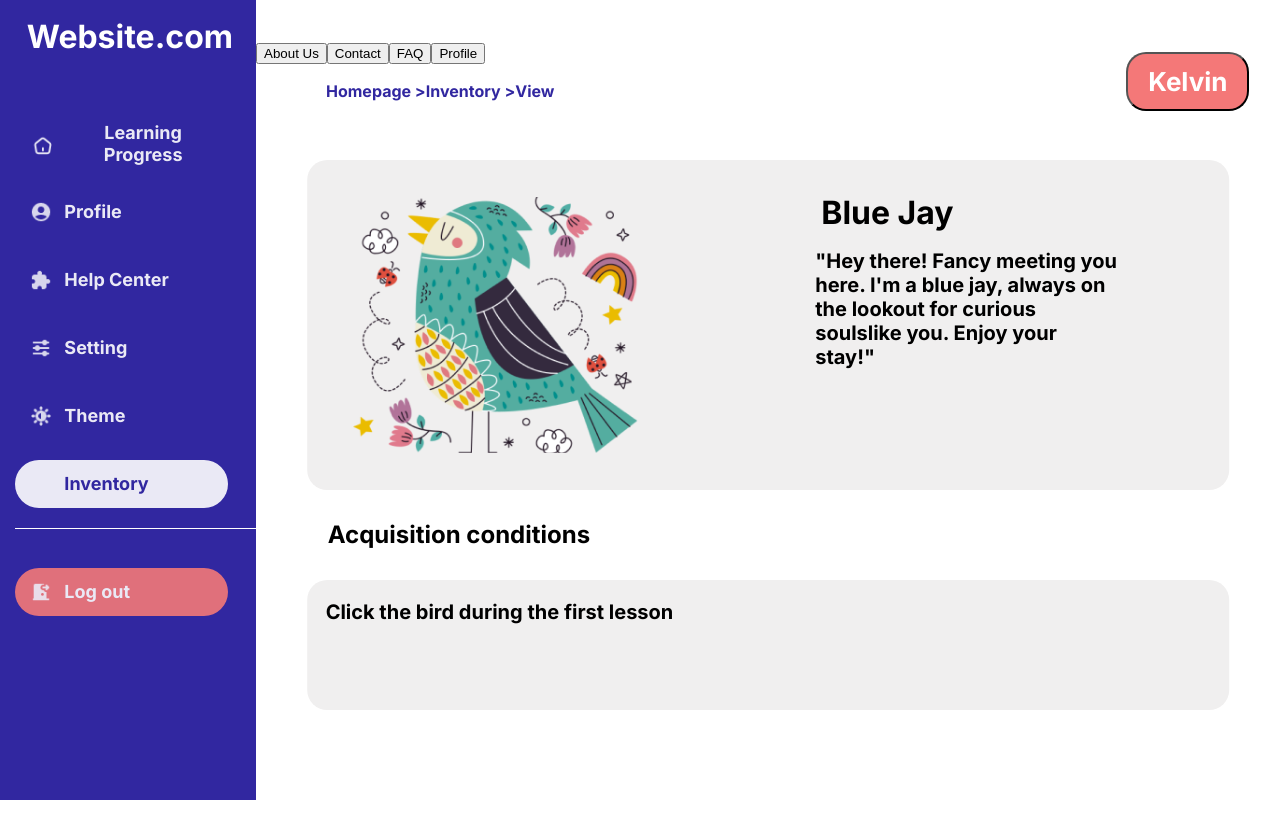
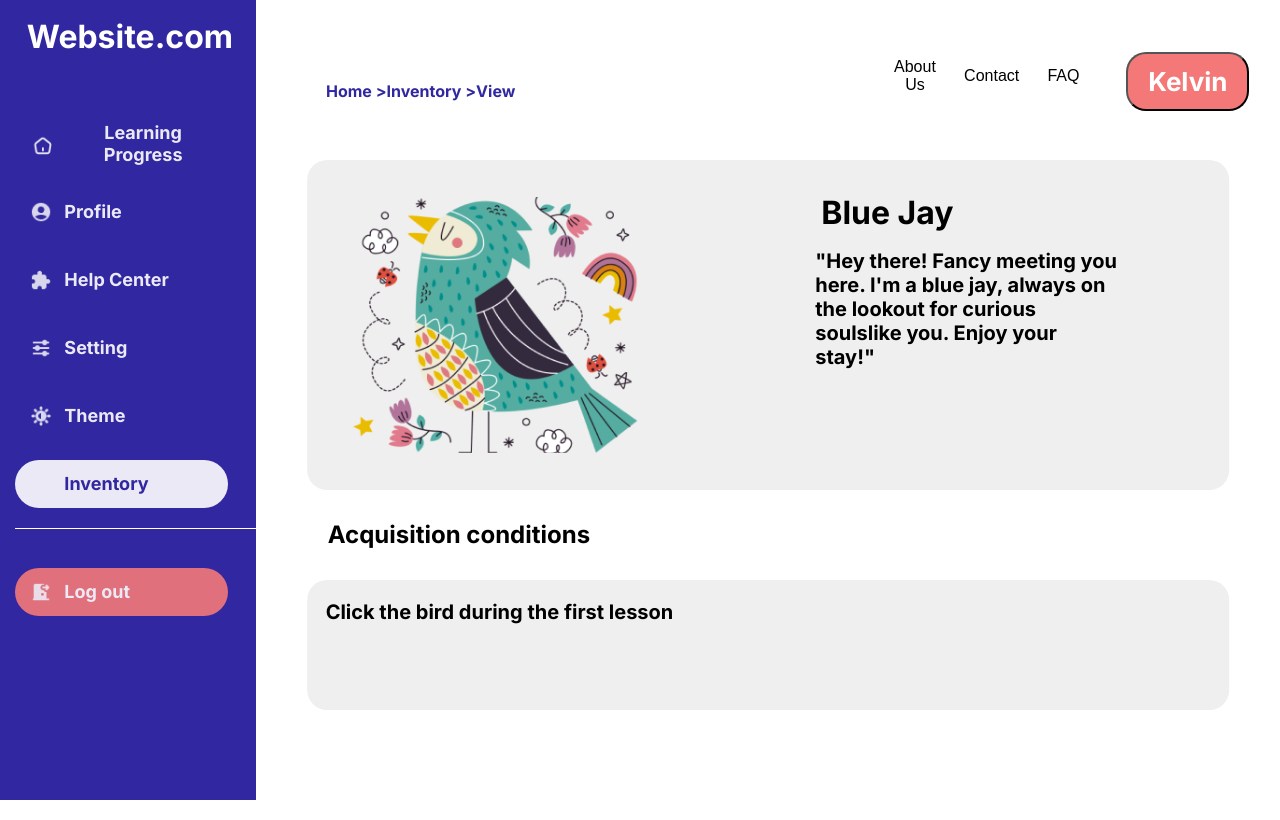
Before and after one commit to Networking-Platform/NetWhiz, a React (Create React App) app: page /inventory/view in a window 1280 px wide. Shown: the top 820 px of the page. Built offline with nearby package versions, Linux system fonts and the light colour scheme.

Commit message:
incorporated top bar

```diff
--- a/src/App.tsx
+++ b/src/App.tsx
@@ -94,9 +94,6 @@ function App() {
                                       />} />
         <Route path="/profile" element={<Profile
                                             ProfileHandler={toProfilePage}
-                                            aboutUsHandler={toAboutUsPage}
-                                            contactHandler={toContactPage}
-                                            FAQHandler={toFAQPage}
                                             getStartedHandler={goToLogin}
                                             InventoryHandler={toInventoryPage}
                                             backToHomeHandler={backToHome}
@@ -105,9 +102,6 @@ function App() {
                                           />} />
         <Route path="/inventory" element={<Inventory
                                               ProfileHandler={toProfilePage}
-                                              aboutUsHandler={toAboutUsPage}
-                                              contactHandler={toContactPage}
-                                              FAQHandler={toFAQPage}
                                               getStartedHandler={goToLogin}
                                               ViewHandler={toViewPage}
                                               InventoryHandler={toInventoryPage}
@@ -117,9 +111,6 @@ function App() {
                                             />} />
         <Route path="/inventory/view" element={<View
                                               ProfileHandler={toProfilePage}
-                                              aboutUsHandler={toAboutUsPage}
-                                              contactHandler={toContactPage}
-                                              FAQHandler={toFAQPage}
                                               getStartedHandler={goToLogin}
                                               ViewHandler={toViewPage}
                                               InventoryHandler={toInventoryPage}
@@ -129,9 +120,6 @@ function App() {
                                             />} />
         <Route path="/progress" element={<Progress
                                               ProfileHandler={toProfilePage}
-                                              aboutUsHandler={toAboutUsPage}
-                                              contactHandler={toContactPage}
-                                              FAQHandler={toFAQPage}
                                               getStartedHandler={goToLogin}
                                               InventoryHandler={toInventoryPage}
                                               ProgressHandler={toProgressPage}
@@ -140,9 +128,6 @@ function App() {
                                             />} />
         <Route path = "/settings" element={<Settings
                                               ProfileHandler={toProfilePage}
-                                              aboutUsHandler={toAboutUsPage}
-                                              contactHandler={toContactPage}
-                                              FAQHandler={toFAQPage}
                                               getStartedHandler={goToLogin}
                                               InventoryHandler={toInventoryPage}
                                               ProgressHandler={toProgressPage}
--- a/src/Components/Inventory.tsx
+++ b/src/Components/Inventory.tsx
@@ -5,12 +5,10 @@ import collection_icon from '../Images/collection_icon.png'
 import blue_jay from '../Images/BlueJay.png'
 import uncollected_parrot from '../Images/Uncollected_Parrot.png'
 import NavigationBar from './utils/BlueNavBar'
+import Navigation from './utils/Navigation';
 
 interface Props {
     getStartedHandler: () => void;
-    aboutUsHandler: () => void;
-    contactHandler: () => void;
-    FAQHandler: () => void;
     ProfileHandler: () => void;
     ProgressHandler: () => void;
     ViewHandler: () => void;
@@ -21,9 +19,6 @@ interface Props {
 
 function Inventory({ProfileHandler,
                     getStartedHandler,
-                    aboutUsHandler,
-                    contactHandler,
-                    FAQHandler,
                     ProgressHandler,
                     InventoryHandler,
                     ViewHandler,
@@ -41,17 +36,14 @@ function Inventory({ProfileHandler,
             />;
 
             <div className="white-half" style={{ width: '80%', height: '100%', backgroundColor: 'white', position: 'absolute', left: '20%' }}>
-                <div className="page-title">
-                    <span id="page-title-button" onClick={backToHomeHandler}>Homepage {'>'} </span>
-                    <span id="page-title-button" onClick={InventoryHandler}> Inventory </span>
-                </div>
-                <div id="top-buttons">
-                    <button className="info-button" onClick={aboutUsHandler}> About Us </button>
-                    <button className="info-button" onClick={contactHandler}> Contact </button>
-                    <button className="info-button" onClick={FAQHandler}> FAQ </button>
-                    <button className="info-button" onClick={ProfileHandler}> Profile </button>
-                </div>
-                <button id = "red-name-button">Kelvin</button>
+                <Navigation
+                    username="Kelvin"
+                    redirects={
+                        [
+                            { page_name: 'Home', page_handler: backToHomeHandler },
+                            { page_name: 'Inventory', page_handler: InventoryHandler }
+                        ]}
+                />
                 <div id="top-area">
                     <div id="inventory-title2"> My Collections</div>
                     <div id="collection-progress">
--- a/src/Components/Profile.tsx
+++ b/src/Components/Profile.tsx
@@ -3,12 +3,10 @@ import '../Styles/Sidebar.css'
 import '../Styles/Profile.modules.css';
 import edit_icon from '../Images/Edit_icon.png'
 import NavigationBar from './utils/BlueNavBar'
+import Navigation from './utils/Navigation';
 
 interface Props {
     getStartedHandler: () => void;
-    aboutUsHandler: () => void;
-    contactHandler: () => void;
-    FAQHandler: () => void;
     ProfileHandler: () => void;
     InventoryHandler: () => void;
     ProgressHandler: () => void;
@@ -18,9 +16,6 @@ interface Props {
 
 function Profile({ProfileHandler,
                     getStartedHandler,
-                    aboutUsHandler,
-                    contactHandler,
-                    FAQHandler,
                     InventoryHandler,
                     ProgressHandler,
                     backToHomeHandler,
@@ -38,6 +33,14 @@ function Profile({ProfileHandler,
             />;
 
             <div className="white-half" style={{ width: '80%', height: '100%', backgroundColor: 'white', position: 'absolute', left: '20%' }}>
+                <Navigation
+                    username="Kelvin"
+                    redirects={
+                        [
+                            { page_name: 'Home', page_handler: backToHomeHandler },
+                            { page_name: 'Profile', page_handler: ProfileHandler }
+                        ]}
+                />
                 <div id="profile-background">
                     <div id="avatar"></div>
                     <div id="username">Kelvin</div>
@@ -47,18 +50,6 @@ function Profile({ProfileHandler,
                         Edit
                     </button>
                 </div>
-
-                <div className="page-title">
-                    <span id="page-title-button" onClick={backToHomeHandler}>Homepage {'>'} </span>
-                    <span id="page-title-button" onClick={ProfileHandler}> Profile </span>
-                </div>
-                <div id="top-buttons">
-                    <button className="info-button" onClick={aboutUsHandler}> About Us </button>
-                    <button className="info-button" onClick={contactHandler}> Contact </button>
-                    <button className="info-button" onClick={FAQHandler}> FAQ </button>
-                    <button className="info-button" onClick={ProfileHandler}> Profile </button>
-                </div>
-                <button id = "red-name-button">Kelvin</button>
 
                 <div id="info-slot-topleft">
                     <div id="info-slot-icon"></div>
--- a/src/Components/Progress.tsx
+++ b/src/Components/Progress.tsx
@@ -4,12 +4,10 @@ import '../Styles/Progress.modules.css';
 import transition_arrow from '../Images/progress_transition_arrow.png'
 import progress_checkmark from '../Images/progress_checkmark.png'
 import NavigationBar from './utils/BlueNavBar'
+import Navigation from './utils/Navigation';
 
 interface Props {
     getStartedHandler: () => void;
-    aboutUsHandler: () => void;
-    contactHandler: () => void;
-    FAQHandler: () => void;
     ProfileHandler: () => void;
     InventoryHandler: () => void;
     ProgressHandler: () => void;
@@ -19,9 +17,6 @@ interface Props {
 
 function Progress({ProfileHandler,
                     getStartedHandler,
-                    aboutUsHandler,
-                    contactHandler,
-                    FAQHandler,
                     InventoryHandler,
                     ProgressHandler,
                     SettingsHandler,
@@ -39,17 +34,14 @@ function Progress({ProfileHandler,
 
             <div className="white-half" style={{ width: '80%', height: '100%', backgroundColor: 'white', position: 'absolute', left: '20%' }}>
 
-                <div className="page-title">
-                    <span id="page-title-button" onClick={backToHomeHandler}>Homepage {'>'} </span>
-                    <span id="page-title-button" onClick={ProgressHandler}> Progress </span>
-                </div>
-                <div id="top-buttons">
-                    <button className="info-button" onClick={aboutUsHandler}> About Us </button>
-                    <button className="info-button" onClick={contactHandler}> Contact </button>
-                    <button className="info-button" onClick={FAQHandler}> FAQ </button>
-                    <button className="info-button" onClick={ProfileHandler}> Profile </button>
-                </div>
-                <button id = "red-name-button">Kelvin</button>
+                <Navigation
+                    username="Kelvin"
+                    redirects={
+                        [
+                            { page_name: 'Home', page_handler: backToHomeHandler },
+                            { page_name: 'Profile', page_handler: ProgressHandler }
+                        ]}
+                />
 
                 <div id = "progress-group">
                     <div id = "progress-text">15% complete</div>
--- a/src/Components/Settings.tsx
+++ b/src/Components/Settings.tsx
@@ -2,12 +2,10 @@ import '../Styles/Navigation.css'
 import '../Styles/Sidebar.css'
 import '../Styles/Settings.modules.css';
 import NavigationBar from './utils/BlueNavBar'
+import Navigation from './utils/Navigation';
 
 interface Props {
     getStartedHandler: () => void;
-    aboutUsHandler: () => void;
-    contactHandler: () => void;
-    FAQHandler: () => void;
     ProfileHandler: () => void;
     ProgressHandler: () => void;
     backToHomeHandler:() => void;
@@ -17,9 +15,6 @@ interface Props {
 
 function Settings({ProfileHandler,
                     getStartedHandler,
-                    aboutUsHandler,
-                    contactHandler,
-                    FAQHandler,
                     ProgressHandler,
                     InventoryHandler,
                     backToHomeHandler,
@@ -36,17 +31,14 @@ function Settings({ProfileHandler,
             />;
 
             <div className="white-half" style={{ width: '80%', height: '100%', backgroundColor: 'white', position: 'absolute', left: '20%' }}>
-                <div className="page-title">
-                    <span id="page-title-button" onClick={backToHomeHandler}>Homepage {'>'} </span>
-                    <span id="page-title-button" onClick={SettingsHandler}> Settings </span>
-                </div>
-                <div id="top-buttons">
-                    <button className="info-button" onClick={aboutUsHandler}> About Us </button>
-                    <button className="info-button" onClick={contactHandler}> Contact </button>
-                    <button className="info-button" onClick={FAQHandler}> FAQ </button>
-                    <button className="info-button" onClick={ProfileHandler}> Profile </button>
-                </div>
-                <button id = "red-name-button">Kelvin</button>
+                <Navigation
+                    username="Kelvin"
+                    redirects={
+                        [
+                            { page_name: 'Home', page_handler: backToHomeHandler },
+                            { page_name: 'Profile', page_handler: SettingsHandler }
+                        ]}
+                />
                 <div id="userinfo">User Information</div>
                 <div id="about-me-form">
                     <form>
--- a/src/Components/View.tsx
+++ b/src/Components/View.tsx
@@ -2,12 +2,10 @@ import '../Styles/Inventory.modules.css';
 import '../Styles/View.modules.css';
 import NavigationBar from './utils/BlueNavBar'
 import blue_jay from '../Images/blue_jay_view.png'
+import Navigation from './utils/Navigation';
 
 interface Props {
     getStartedHandler: () => void;
-    aboutUsHandler: () => void;
-    contactHandler: () => void;
-    FAQHandler: () => void;
     ProfileHandler: () => void;
     ViewHandler: () => void;
     backToHomeHandler:() => void;
@@ -18,9 +16,6 @@ interface Props {
 
 function View({ProfileHandler,
                     getStartedHandler,
-                    aboutUsHandler,
-                    contactHandler,
-                    FAQHandler,
                     ViewHandler,
                     InventoryHandler,
                     backToHomeHandler,
@@ -38,18 +33,15 @@ function View({ProfileHandler,
             />;
 
             <div className="white-half" style={{ width: '80%', height: '100%', backgroundColor: 'white', position: 'absolute', left: '20%' }}>
-                <div className="page-title">
-                    <span id="page-title-button" onClick={backToHomeHandler}>Homepage {'>'} </span>
-                    <span id="page-title-button" onClick={InventoryHandler}> Inventory {'>'} </span>
-                    <span id="page-title-button" onClick={ViewHandler}> View </span>
-                </div>
-                <div id="inventory-top-buttons">
-                    <button className="inventory-info-button" onClick={aboutUsHandler}> About Us </button>
-                    <button className="inventory-info-button" onClick={contactHandler}> Contact </button>
-                    <button className="inventory-info-button" onClick={FAQHandler}> FAQ </button>
-                    <button className="inventory-info-button" onClick={ProfileHandler}> Profile </button>
-                </div>
-                <button id = "red-name-button">Kelvin</button>
+                <Navigation
+                    username="Kelvin"
+                    redirects={
+                        [
+                            { page_name: 'Home', page_handler: backToHomeHandler },
+                            { page_name: 'Inventory', page_handler: InventoryHandler },
+                            { page_name: 'View', page_handler: ViewHandler }
+                        ]}
+                />
 
                 <div id="showcase-box">
                     <img src={blue_jay} alt="Blue Jay View"/>
--- /dev/null
+++ b/src/Components/utils/Navigation.tsx
@@ -0,0 +1,42 @@
+import React, { useState } from 'react';
+import "../../Styles/Navigation.css"
+import { useNavigate } from 'react-router-dom';
+
+interface NavigationProps {
+    username: string;
+    redirects: {
+        page_name: string;
+        page_handler: () => void;
+    }[];
+}
+
+const Navigation: React.FC<NavigationProps> = ({
+    username,
+    redirects
+}) => {
+    const navigate = useNavigate();
+    const usePageNavigation = () => {
+        return (pageName: string) => navigate(`/${pageName.toLowerCase()}`);
+    }
+
+    const setPage = usePageNavigation();
+    return (
+        <div>
+            <div className="page-title">
+                {redirects.map((button, index) => (
+                    <span key={index} id="page-title-button" onClick={button.page_handler}>
+                        {button.page_name} {index < redirects.length - 1 && '>'}
+                    </span>
+                ))}
+            </div>
+            <div id="top-buttons">
+                <button className="info-button" onClick={() => setPage('about')}> About Us </button>
+                <button className="info-button" onClick={() => setPage('contact')}> Contact </button>
+                <button className="info-button" onClick={() => setPage('faq')}> FAQ </button>
+            </div>
+            <button id="red-name-button" onClick={() => setPage('profile')} >{username}</button>
+        </div>
+    );
+};
+
+export default Navigation;
```
